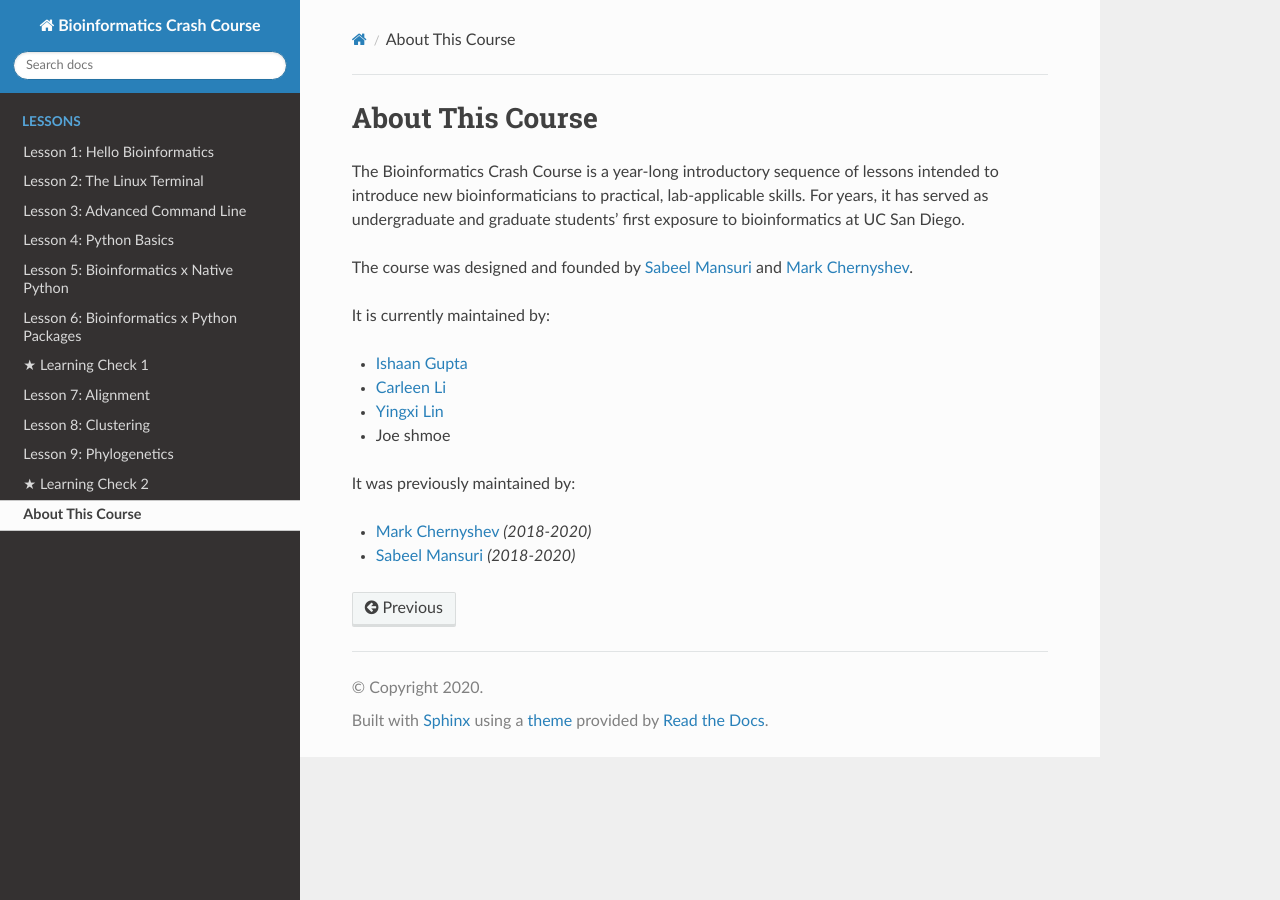
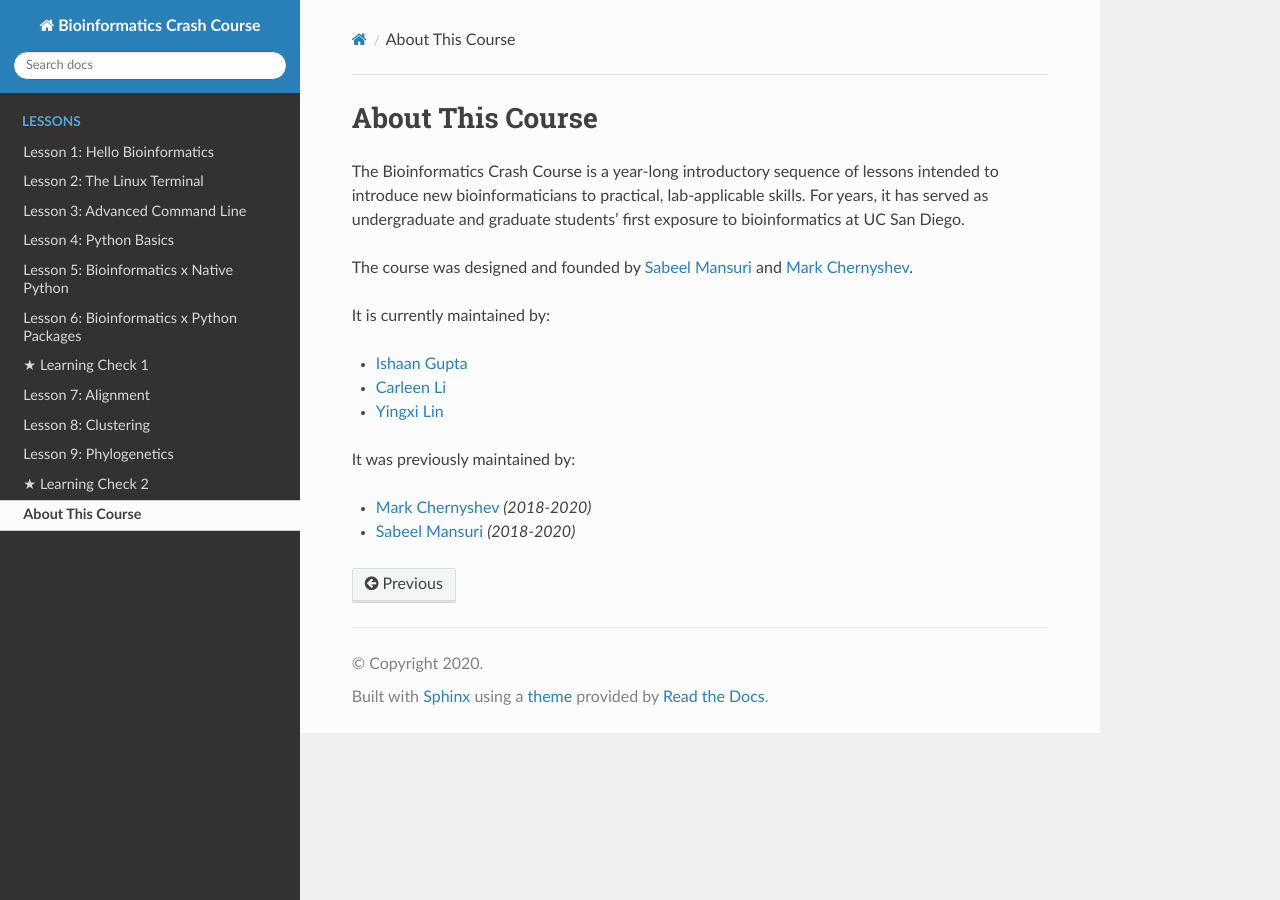
Before and after one commit to ubicucsd/crash_course, a Sphinx documentation site: the page built from source/about.md, in a window 1280 px wide. Built offline with Sphinx 7.4.7 and the Read the Docs theme 2.0.0, drawn with Linux system fonts in a browser that asks for light colours.

Commit message:
undo test

```diff
--- a/source/about.md
+++ b/source/about.md
@@ -8,7 +8,6 @@ It is currently maintained by:
 - [Ishaan Gupta](https://www.linkedin.com/in/ishaan-gupta-687342109/)
 - [Carleen Li](https://www.linkedin.com/in/carleen-li/)
 - [Yingxi Lin](https://www.linkedin.com/in/yingxi-lin-3ba637153/)
-- Joe shmoe
 
 It was previously maintained by:
 - [Mark Chernyshev](https://www.linkedin.com/in/mark-chernyshev/) *(2018-2020)*
```
